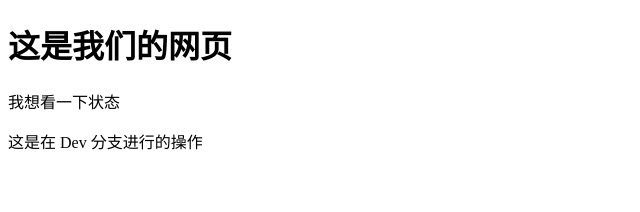
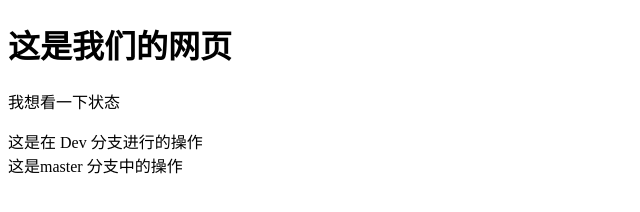
Before and after one commit to snw6713/test06, a plain HTML site: page index.html in a window 1280 px wide. Shown: the whole page, without its empty margins (0-640 px from the left). Drawn offline with Linux system fonts and the light colour scheme.

Commit message:
这是在 master 中的第五个版本

```diff
--- a/index.html
+++ b/index.html
@@ -10,5 +10,6 @@
     <h1>这是我们的网页</h1>
     <p>我想看一下状态</p>
     <div>这是在 Dev 分支进行的操作</div>
+    <div>这是master 分支中的操作</div>
 </body>
 </html>
```
